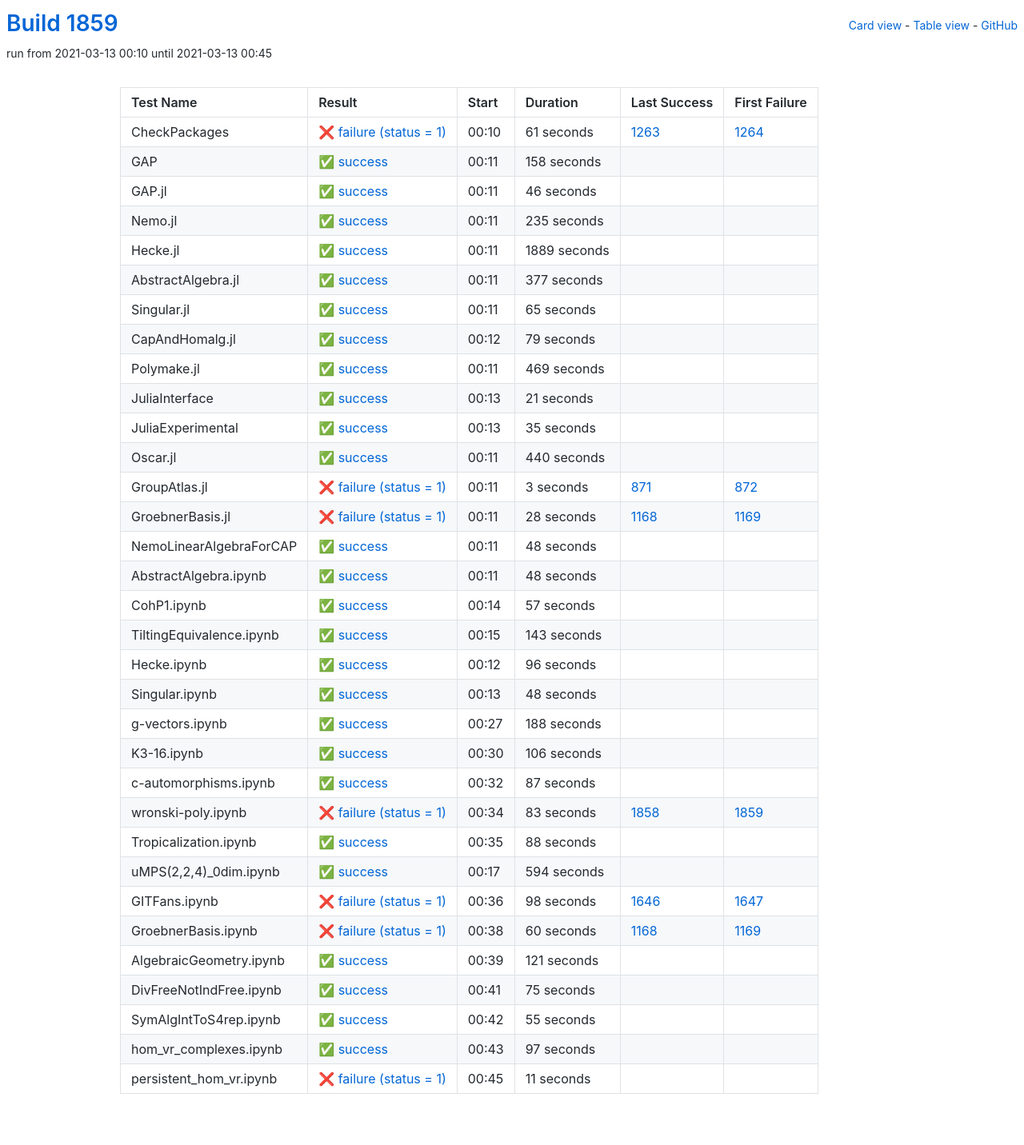
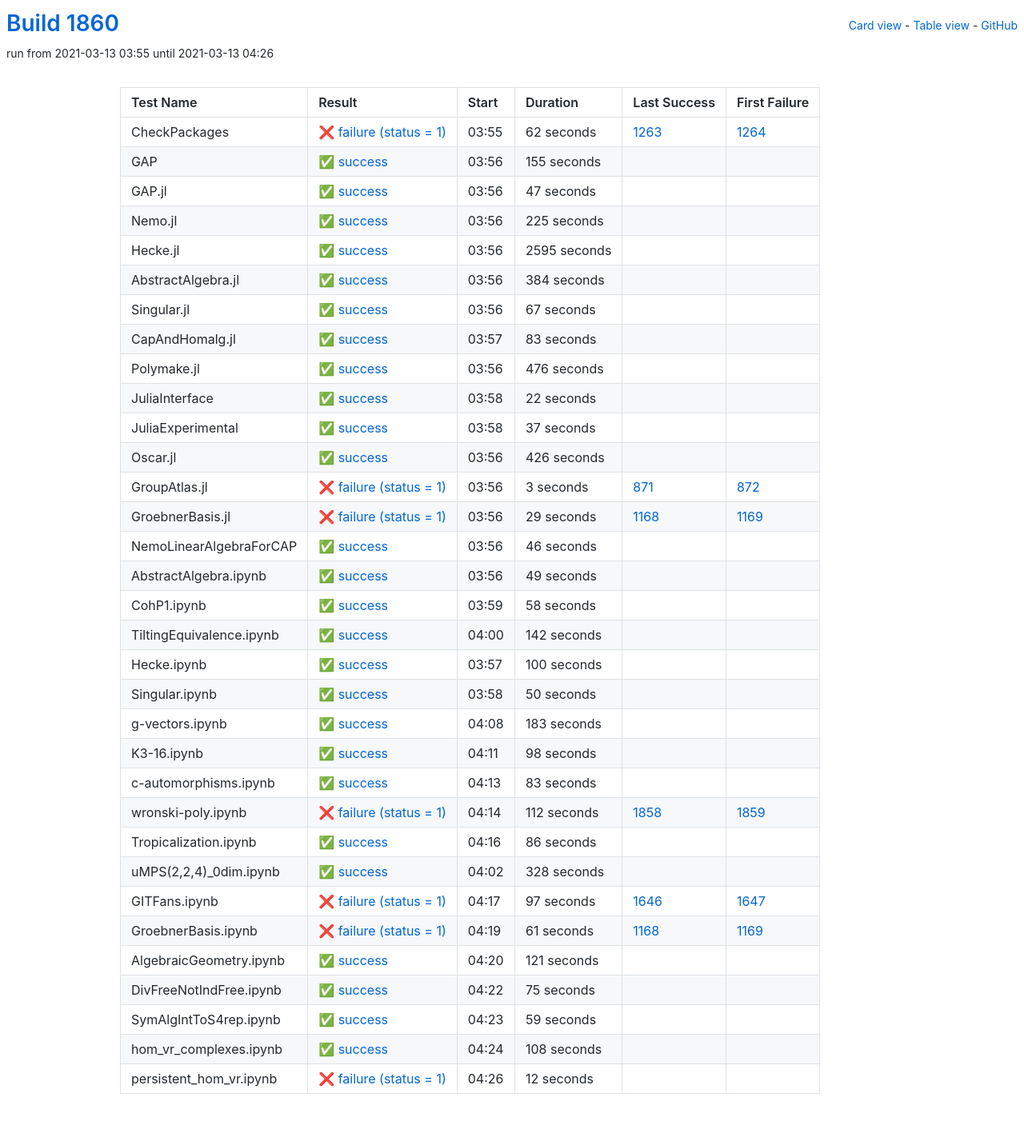
Before and after one commit to oscar-system/oscar-ci-status-stable, a Jekyll site: the page built from table.html, in a window 1280 px wide. Shown: the whole page at 80% size. Built offline with Jekyll 4.4.1, drawn with Linux system fonts in a browser that asks for light colours.

Commit message:
Build #1860

```diff
--- a/_data/ci.yml
+++ b/_data/ci.yml
@@ -1,6 +1,6 @@
 ---
-build: 1859
-build_url: https://oscarci.mathematik.uni-kl.de/job/oscar-stable/1859/
+build: 1860
+build_url: https://oscarci.mathematik.uni-kl.de/job/oscar-stable/1860/
 job: oscar-stable
 organization: oscar-system
 repo: oscar-ci-status-stable
@@ -8,152 +8,152 @@ repourl: https://github.com/oscar-system/oscar-ci-status-stable
 tests:
 - name: CheckPackages
   id: checkpackages
-  log: https://oscarci.mathematik.uni-kl.de/job/oscar-stable/1859/artifact/logs/build-1859/CheckPackages.log
-  start: 2021-03-13 00:10
+  log: https://oscarci.mathematik.uni-kl.de/job/oscar-stable/1860/artifact/logs/build-1860/CheckPackages.log
+  start: 2021-03-13 03:55
   success: false
   exitcode: 1
   status: failure
-  duration: 61
+  duration: 62
   last_success: 1263
   last_success_url: https://oscarci.mathematik.uni-kl.de/job/oscar-stable/1263/
   first_failure: 1264
   first_failure_url: https://oscarci.mathematik.uni-kl.de/job/oscar-stable/1264/
 - name: GAP
   id: gap
-  log: https://oscarci.mathematik.uni-kl.de/job/oscar-stable/1859/artifact/logs/build-1859/GAP.log
-  start: 2021-03-13 00:11
+  log: https://oscarci.mathematik.uni-kl.de/job/oscar-stable/1860/artifact/logs/build-1860/GAP.log
+  start: 2021-03-13 03:56
   success: true
   exitcode: 0
   status: success
-  duration: 158
+  duration: 155
   last_success: false
   last_success_url:
   first_failure: false
   first_failure_url:
 - name: GAP.jl
   id: gap-jl
-  log: https://oscarci.mathematik.uni-kl.de/job/oscar-stable/1859/artifact/logs/build-1859/GAP.jl.log
-  start: 2021-03-13 00:11
+  log: https://oscarci.mathematik.uni-kl.de/job/oscar-stable/1860/artifact/logs/build-1860/GAP.jl.log
+  start: 2021-03-13 03:56
   success: true
   exitcode: 0
   status: success
-  duration: 46
+  duration: 47
   last_success: false
   last_success_url:
   first_failure: false
   first_failure_url:
 - name: Nemo.jl
   id: nemo-jl
-  log: https://oscarci.mathematik.uni-kl.de/job/oscar-stable/1859/artifact/logs/build-1859/Nemo.jl.log
-  start: 2021-03-13 00:11
+  log: https://oscarci.mathematik.uni-kl.de/job/oscar-stable/1860/artifact/logs/build-1860/Nemo.jl.log
+  start: 2021-03-13 03:56
   success: true
   exitcode: 0
   status: success
-  duration: 235
+  duration: 225
   last_success: false
   last_success_url:
   first_failure: false
   first_failure_url:
 - name: Hecke.jl
   id: hecke-jl
-  log: https://oscarci.mathematik.uni-kl.de/job/oscar-stable/1859/artifact/logs/build-1859/Hecke.jl.log
-  start: 2021-03-13 00:11
+  log: https://oscarci.mathematik.uni-kl.de/job/oscar-stable/1860/artifact/logs/build-1860/Hecke.jl.log
+  start: 2021-03-13 03:56
   success: true
   exitcode: 0
   status: success
-  duration: 1889
+  duration: 2595
   last_success: false
   last_success_url:
   first_failure: false
   first_failure_url:
 - name: AbstractAlgebra.jl
   id: abstractalgebra-jl
-  log: https://oscarci.mathematik.uni-kl.de/job/oscar-stable/1859/artifact/logs/build-1859/AbstractAlgebra.jl.log
-  start: 2021-03-13 00:11
+  log: https://oscarci.mathematik.uni-kl.de/job/oscar-stable/1860/artifact/logs/build-1860/AbstractAlgebra.jl.log
+  start: 2021-03-13 03:56
   success: true
   exitcode: 0
   status: success
-  duration: 377
+  duration: 384
   last_success: false
   last_success_url:
   first_failure: false
   first_failure_url:
 - name: Singular.jl
   id: singular-jl
-  log: https://oscarci.mathematik.uni-kl.de/job/oscar-stable/1859/artifact/logs/build-1859/Singular.jl.log
-  start: 2021-03-13 00:11
+  log: https://oscarci.mathematik.uni-kl.de/job/oscar-stable/1860/artifact/logs/build-1860/Singular.jl.log
+  start: 2021-03-13 03:56
   success: true
   exitcode: 0
   status: success
-  duration: 65
+  duration: 67
   last_success: false
   last_success_url:
   first_failure: false
   first_failure_url:
 - name: CapAndHomalg.jl
   id: capandhomalg-jl
-  log: https://oscarci.mathematik.uni-kl.de/job/oscar-stable/1859/artifact/logs/build-1859/CapAndHomalg.jl.log
-  start: 2021-03-13 00:12
+  log: https://oscarci.mathematik.uni-kl.de/job/oscar-stable/1860/artifact/logs/build-1860/CapAndHomalg.jl.log
+  start: 2021-03-13 03:57
   success: true
   exitcode: 0
   status: success
-  duration: 79
+  duration: 83
   last_success: false
   last_success_url:
   first_failure: false
   first_failure_url:
 - name: Polymake.jl
   id: polymake-jl
-  log: https://oscarci.mathematik.uni-kl.de/job/oscar-stable/1859/artifact/logs/build-1859/Polymake.jl.log
-  start: 2021-03-13 00:11
+  log: https://oscarci.mathematik.uni-kl.de/job/oscar-stable/1860/artifact/logs/build-1860/Polymake.jl.log
+  start: 2021-03-13 03:56
   success: true
   exitcode: 0
   status: success
-  duration: 469
+  duration: 476
   last_success: false
   last_success_url:
   first_failure: false
   first_failure_url:
 - name: JuliaInterface
   id: juliainterface
-  log: https://oscarci.mathematik.uni-kl.de/job/oscar-stable/1859/artifact/logs/build-1859/JuliaInterface.log
-  start: 2021-03-13 00:13
+  log: https://oscarci.mathematik.uni-kl.de/job/oscar-stable/1860/artifact/logs/build-1860/JuliaInterface.log
+  start: 2021-03-13 03:58
   success: true
   exitcode: 0
   status: success
-  duration: 21
+  duration: 22
   last_success: false
   last_success_url:
   first_failure: false
   first_failure_url:
 - name: JuliaExperimental
   id: juliaexperimental
-  log: https://oscarci.mathematik.uni-kl.de/job/oscar-stable/1859/artifact/logs/build-1859/JuliaExperimental.log
-  start: 2021-03-13 00:13
+  log: https://oscarci.mathematik.uni-kl.de/job/oscar-stable/1860/artifact/logs/build-1860/JuliaExperimental.log
+  start: 2021-03-13 03:58
   success: true
   exitcode: 0
   status: success
-  duration: 35
+  duration: 37
   last_success: false
   last_success_url:
   first_failure: false
   first_failure_url:
 - name: Oscar.jl
   id: oscar-jl
-  log: https://oscarci.mathematik.uni-kl.de/job/oscar-stable/1859/artifact/logs/build-1859/Oscar.jl.log
-  start: 2021-03-13 00:11
+  log: https://oscarci.mathematik.uni-kl.de/job/oscar-stable/1860/artifact/logs/build-1860/Oscar.jl.log
+  start: 2021-03-13 03:56
   success: true
   exitcode: 0
   status: success
-  duration: 440
+  duration: 426
   last_success: false
   last_success_url:
   first_failure: false
   first_failure_url:
 - name: GroupAtlas.jl
   id: groupatlas-jl
-  log: https://oscarci.mathematik.uni-kl.de/job/oscar-stable/1859/artifact/logs/build-1859/GroupAtlas.jl.log
-  start: 2021-03-13 00:11
+  log: https://oscarci.mathematik.uni-kl.de/job/oscar-stable/1860/artifact/logs/build-1860/GroupAtlas.jl.log
+  start: 2021-03-13 03:56
   success: false
   exitcode: 1
   status: failure
@@ -164,188 +164,188 @@ tests:
   first_failure_url: https://oscarci.mathematik.uni-kl.de/job/oscar-stable/872/
 - name: GroebnerBasis.jl
   id: groebnerbasis-jl
-  log: https://oscarci.mathematik.uni-kl.de/job/oscar-stable/1859/artifact/logs/build-1859/GroebnerBasis.jl.log
-  start: 2021-03-13 00:11
+  log: https://oscarci.mathematik.uni-kl.de/job/oscar-stable/1860/artifact/logs/build-1860/GroebnerBasis.jl.log
+  start: 2021-03-13 03:56
   success: false
   exitcode: 1
   status: failure
-  duration: 28
+  duration: 29
   last_success: 1168
   last_success_url: https://oscarci.mathematik.uni-kl.de/job/oscar-stable/1168/
   first_failure: 1169
   first_failure_url: https://oscarci.mathematik.uni-kl.de/job/oscar-stable/1169/
 - name: NemoLinearAlgebraForCAP
   id: nemolinearalgebraforcap
-  log: https://oscarci.mathematik.uni-kl.de/job/oscar-stable/1859/artifact/logs/build-1859/NemoLinearAlgebraForCAP.log
-  start: 2021-03-13 00:11
+  log: https://oscarci.mathematik.uni-kl.de/job/oscar-stable/1860/artifact/logs/build-1860/NemoLinearAlgebraForCAP.log
+  start: 2021-03-13 03:56
   success: true
   exitcode: 0
   status: success
-  duration: 48
+  duration: 46
   last_success: false
   last_success_url:
   first_failure: false
   first_failure_url:
 - name: AbstractAlgebra.ipynb
   id: abstractalgebra-ipynb
-  log: https://oscarci.mathematik.uni-kl.de/job/oscar-stable/1859/artifact/logs/build-1859/AbstractAlgebra.ipynb.log
-  start: 2021-03-13 00:11
+  log: https://oscarci.mathematik.uni-kl.de/job/oscar-stable/1860/artifact/logs/build-1860/AbstractAlgebra.ipynb.log
+  start: 2021-03-13 03:56
   success: true
   exitcode: 0
   status: success
-  duration: 48
+  duration: 49
   last_success: false
   last_success_url:
   first_failure: false
   first_failure_url:
 - name: CohP1.ipynb
   id: cohp1-ipynb
-  log: https://oscarci.mathematik.uni-kl.de/job/oscar-stable/1859/artifact/logs/build-1859/CohP1.ipynb.log
-  start: 2021-03-13 00:14
+  log: https://oscarci.mathematik.uni-kl.de/job/oscar-stable/1860/artifact/logs/build-1860/CohP1.ipynb.log
+  start: 2021-03-13 03:59
   success: true
   exitcode: 0
   status: success
-  duration: 57
+  duration: 58
   last_success: false
   last_success_url:
   first_failure: false
   first_failure_url:
 - name: TiltingEquivalence.ipynb
   id: tiltingequivalence-ipynb
-  log: https://oscarci.mathematik.uni-kl.de/job/oscar-stable/1859/artifact/logs/build-1859/TiltingEquivalence.ipynb.log
-  start: 2021-03-13 00:15
+  log: https://oscarci.mathematik.uni-kl.de/job/oscar-stable/1860/artifact/logs/build-1860/TiltingEquivalence.ipynb.log
+  start: 2021-03-13 04:00
   success: true
   exitcode: 0
   status: success
-  duration: 143
+  duration: 142
   last_success: false
   last_success_url:
   first_failure: false
   first_failure_url:
 - name: Hecke.ipynb
   id: hecke-ipynb
-  log: https://oscarci.mathematik.uni-kl.de/job/oscar-stable/1859/artifact/logs/build-1859/Hecke.ipynb.log
-  start: 2021-03-13 00:12
+  log: https://oscarci.mathematik.uni-kl.de/job/oscar-stable/1860/artifact/logs/build-1860/Hecke.ipynb.log
+  start: 2021-03-13 03:57
   success: true
   exitcode: 0
   status: success
-  duration: 96
+  duration: 100
   last_success: false
   last_success_url:
   first_failure: false
   first_failure_url:
 - name: Singular.ipynb
   id: singular-ipynb
-  log: https://oscarci.mathematik.uni-kl.de/job/oscar-stable/1859/artifact/logs/build-1859/Singular.ipynb.log
-  start: 2021-03-13 00:13
+  log: https://oscarci.mathematik.uni-kl.de/job/oscar-stable/1860/artifact/logs/build-1860/Singular.ipynb.log
+  start: 2021-03-13 03:58
   success: true
   exitcode: 0
   status: success
-  duration: 48
+  duration: 50
   last_success: false
   last_success_url:
   first_failure: false
   first_failure_url:
 - name: g-vectors.ipynb
   id: g-vectors-ipynb
-  log: https://oscarci.mathematik.uni-kl.de/job/oscar-stable/1859/artifact/logs/build-1859/g-vectors.ipynb.log
-  start: 2021-03-13 00:27
+  log: https://oscarci.mathematik.uni-kl.de/job/oscar-stable/1860/artifact/logs/build-1860/g-vectors.ipynb.log
+  start: 2021-03-13 04:08
   success: true
   exitcode: 0
   status: success
-  duration: 188
+  duration: 183
   last_success: false
   last_success_url:
   first_failure: false
   first_failure_url:
 - name: K3-16.ipynb
   id: k3-16-ipynb
-  log: https://oscarci.mathematik.uni-kl.de/job/oscar-stable/1859/artifact/logs/build-1859/K3-16.ipynb.log
-  start: 2021-03-13 00:30
+  log: https://oscarci.mathematik.uni-kl.de/job/oscar-stable/1860/artifact/logs/build-1860/K3-16.ipynb.log
+  start: 2021-03-13 04:11
   success: true
   exitcode: 0
   status: success
-  duration: 106
+  duration: 98
   last_success: false
   last_success_url:
   first_failure: false
   first_failure_url:
 - name: c-automorphisms.ipynb
   id: c-automorphisms-ipynb
-  log: https://oscarci.mathematik.uni-kl.de/job/oscar-stable/1859/artifact/logs/build-1859/c-automorphisms.ipynb.log
-  start: 2021-03-13 00:32
+  log: https://oscarci.mathematik.uni-kl.de/job/oscar-stable/1860/artifact/logs/build-1860/c-automorphisms.ipynb.log
+  start: 2021-03-13 04:13
   success: true
   exitcode: 0
   status: success
-  duration: 87
+  duration: 83
   last_success: false
   last_success_url:
   first_failure: false
   first_failure_url:
 - name: wronski-poly.ipynb
   id: wronski-poly-ipynb
-  log: https://oscarci.mathematik.uni-kl.de/job/oscar-stable/1859/artifact/logs/build-1859/wronski-poly.ipynb.log
-  start: 2021-03-13 00:34
+  log: https://oscarci.mathematik.uni-kl.de/job/oscar-stable/1860/artifact/logs/build-1860/wronski-poly.ipynb.log
+  start: 2021-03-13 04:14
   success: false
   exitcode: 1
   status: failure
-  duration: 83
+  duration: 112
   last_success: 1858
   last_success_url: https://oscarci.mathematik.uni-kl.de/job/oscar-stable/1858/
   first_failure: 1859
   first_failure_url: https://oscarci.mathematik.uni-kl.de/job/oscar-stable/1859/
 - name: Tropicalization.ipynb
   id: tropicalization-ipynb
-  log: https://oscarci.mathematik.uni-kl.de/job/oscar-stable/1859/artifact/logs/build-1859/Tropicalization.ipynb.log
-  start: 2021-03-13 00:35
+  log: https://oscarci.mathematik.uni-kl.de/job/oscar-stable/1860/artifact/logs/build-1860/Tropicalization.ipynb.log
+  start: 2021-03-13 04:16
   success: true
   exitcode: 0
   status: success
-  duration: 88
+  duration: 86
   last_success: false
   last_success_url:
   first_failure: false
   first_failure_url:
 - name: uMPS(2,2,4)_0dim.ipynb
   id: umps-2-2-4-0dim-ipynb
-  log: https://oscarci.mathematik.uni-kl.de/job/oscar-stable/1859/artifact/logs/build-1859/uMPS-2-2-4-_0dim.ipynb.log
-  start: 2021-03-13 00:17
+  log: https://oscarci.mathematik.uni-kl.de/job/oscar-stable/1860/artifact/logs/build-1860/uMPS-2-2-4-_0dim.ipynb.log
+  start: 2021-03-13 04:02
   success: true
   exitcode: 0
   status: success
-  duration: 594
+  duration: 328
   last_success: false
   last_success_url:
   first_failure: false
   first_failure_url:
 - name: GITFans.ipynb
   id: gitfans-ipynb
-  log: https://oscarci.mathematik.uni-kl.de/job/oscar-stable/1859/artifact/logs/build-1859/GITFans.ipynb.log
-  start: 2021-03-13 00:36
+  log: https://oscarci.mathematik.uni-kl.de/job/oscar-stable/1860/artifact/logs/build-1860/GITFans.ipynb.log
+  start: 2021-03-13 04:17
   success: false
   exitcode: 1
   status: failure
-  duration: 98
+  duration: 97
   last_success: 1646
   last_success_url: https://oscarci.mathematik.uni-kl.de/job/oscar-stable/1646/
   first_failure: 1647
   first_failure_url: https://oscarci.mathematik.uni-kl.de/job/oscar-stable/1647/
 - name: GroebnerBasis.ipynb
   id: groebnerbasis-ipynb
-  log: https://oscarci.mathematik.uni-kl.de/job/oscar-stable/1859/artifact/logs/build-1859/GroebnerBasis.ipynb.log
-  start: 2021-03-13 00:38
+  log: https://oscarci.mathematik.uni-kl.de/job/oscar-stable/1860/artifact/logs/build-1860/GroebnerBasis.ipynb.log
+  start: 2021-03-13 04:19
   success: false
   exitcode: 1
   status: failure
-  duration: 60
+  duration: 61
   last_success: 1168
   last_success_url: https://oscarci.mathematik.uni-kl.de/job/oscar-stable/1168/
   first_failure: 1169
   first_failure_url: https://oscarci.mathematik.uni-kl.de/job/oscar-stable/1169/
 - name: AlgebraicGeometry.ipynb
   id: algebraicgeometry-ipynb
-  log: https://oscarci.mathematik.uni-kl.de/job/oscar-stable/1859/artifact/logs/build-1859/AlgebraicGeometry.ipynb.log
-  start: 2021-03-13 00:39
+  log: https://oscarci.mathematik.uni-kl.de/job/oscar-stable/1860/artifact/logs/build-1860/AlgebraicGeometry.ipynb.log
+  start: 2021-03-13 04:20
   success: true
   exitcode: 0
   status: success
@@ -356,8 +356,8 @@ tests:
   first_failure_url:
 - name: DivFreeNotIndFree.ipynb
   id: divfreenotindfree-ipynb
-  log: https://oscarci.mathematik.uni-kl.de/job/oscar-stable/1859/artifact/logs/build-1859/DivFreeNotIndFree.ipynb.log
-  start: 2021-03-13 00:41
+  log: https://oscarci.mathematik.uni-kl.de/job/oscar-stable/1860/artifact/logs/build-1860/DivFreeNotIndFree.ipynb.log
+  start: 2021-03-13 04:22
   success: true
   exitcode: 0
   status: success
@@ -368,36 +368,36 @@ tests:
   first_failure_url:
 - name: SymAlgIntToS4rep.ipynb
   id: symalginttos4rep-ipynb
-  log: https://oscarci.mathematik.uni-kl.de/job/oscar-stable/1859/artifact/logs/build-1859/SymAlgIntToS4rep.ipynb.log
-  start: 2021-03-13 00:42
+  log: https://oscarci.mathematik.uni-kl.de/job/oscar-stable/1860/artifact/logs/build-1860/SymAlgIntToS4rep.ipynb.log
+  start: 2021-03-13 04:23
   success: true
   exitcode: 0
   status: success
-  duration: 55
+  duration: 59
   last_success: false
   last_success_url:
   first_failure: false
   first_failure_url:
 - name: hom_vr_complexes.ipynb
   id: hom-vr-complexes-ipynb
-  log: https://oscarci.mathematik.uni-kl.de/job/oscar-stable/1859/artifact/logs/build-1859/hom_vr_complexes.ipynb.log
-  start: 2021-03-13 00:43
+  log: https://oscarci.mathematik.uni-kl.de/job/oscar-stable/1860/artifact/logs/build-1860/hom_vr_complexes.ipynb.log
+  start: 2021-03-13 04:24
   success: true
   exitcode: 0
   status: success
-  duration: 97
+  duration: 108
   last_success: false
   last_success_url:
   first_failure: false
   first_failure_url:
 - name: persistent_hom_vr.ipynb
   id: persistent-hom-vr-ipynb
-  log: https://oscarci.mathematik.uni-kl.de/job/oscar-stable/1859/artifact/logs/build-1859/persistent_hom_vr.ipynb.log
-  start: 2021-03-13 00:45
+  log: https://oscarci.mathematik.uni-kl.de/job/oscar-stable/1860/artifact/logs/build-1860/persistent_hom_vr.ipynb.log
+  start: 2021-03-13 04:26
   success: false
   exitcode: 1
   status: failure
-  duration: 11
+  duration: 12
   last_success: false
   last_success_url:
   first_failure: false
```
Also changed, not shown: README.md.
